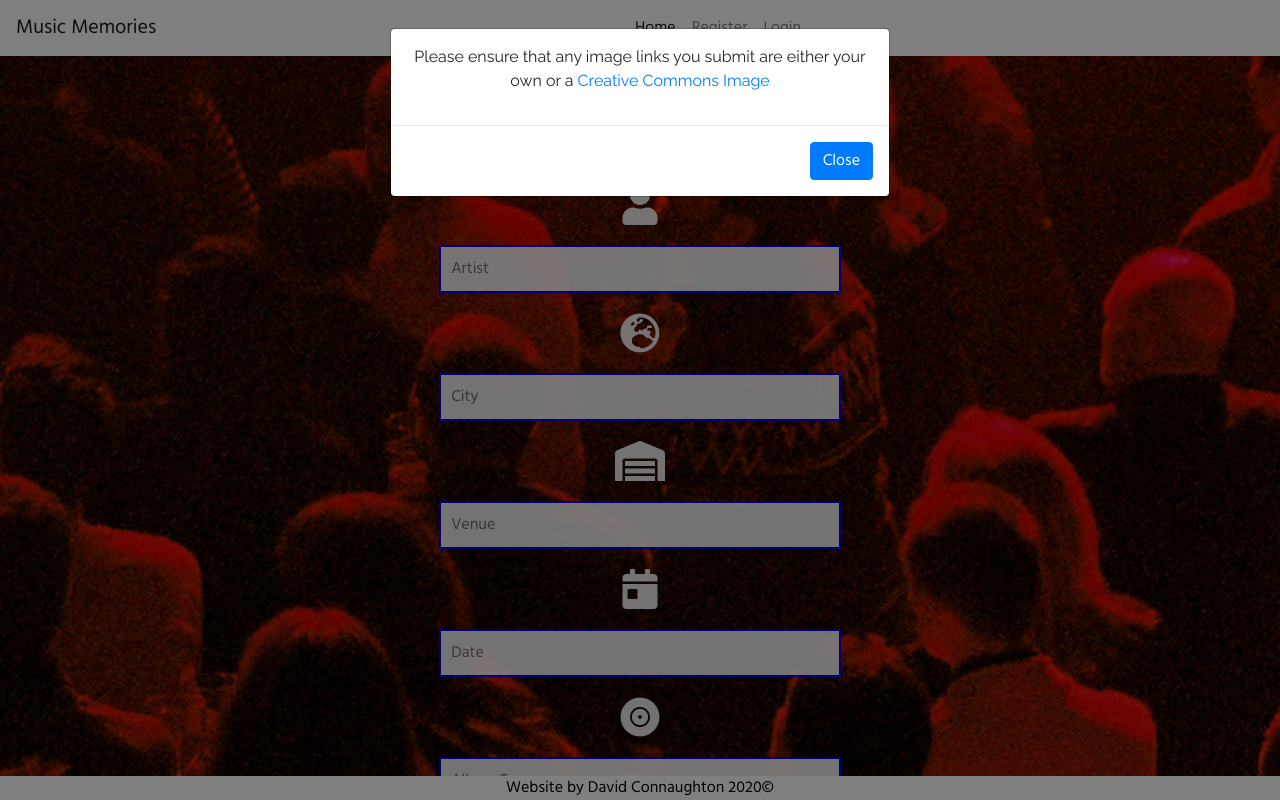
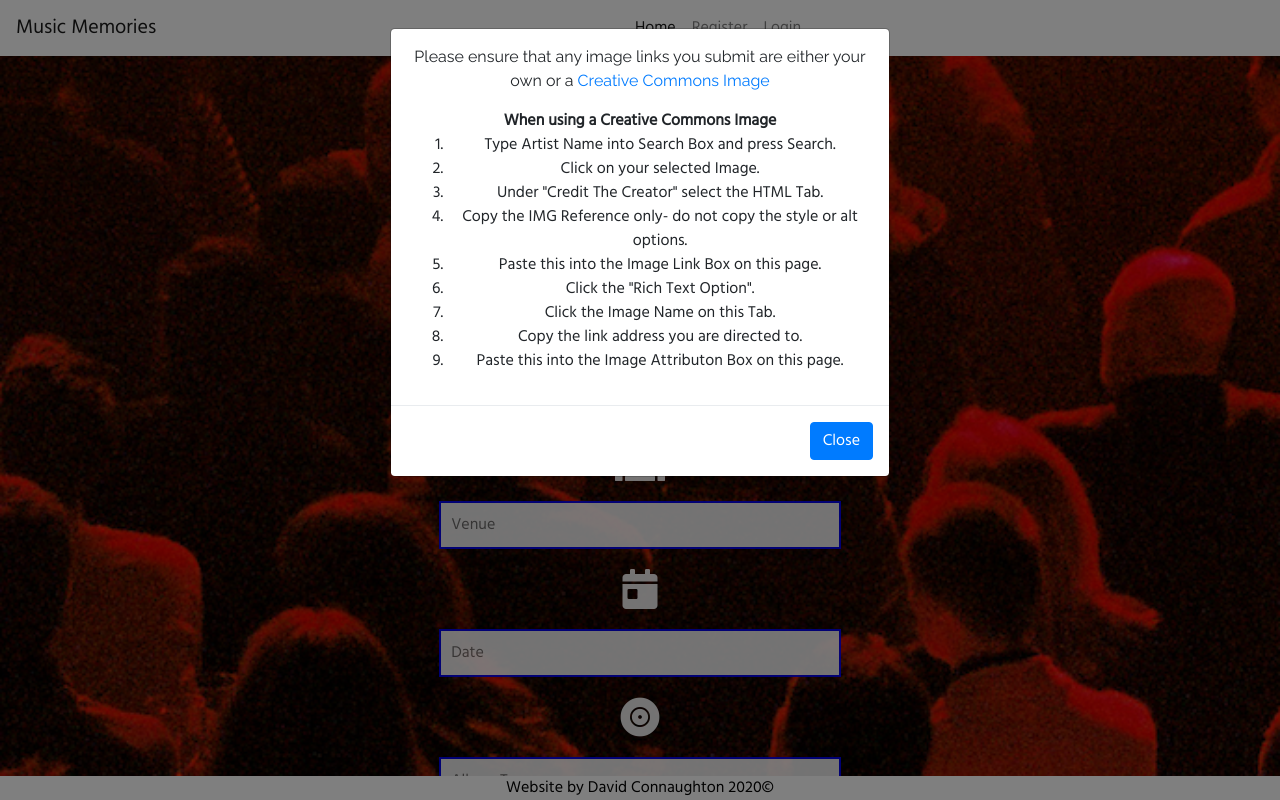
Before and after one commit to Code-Institute-Submissions/music-memories, a Flask app: page /add_concert in a window 1280 px wide. Run offline with Flask 2, Linux system fonts and the light colour scheme; some libraries are stand-ins or nearby versions.

Commit message:
Instructions Added to Modal Box

```diff
--- a/templates/addconcert.html
+++ b/templates/addconcert.html
@@ -103,6 +103,18 @@
                         <p>Please ensure that any image links you submit are either your own or a
                             <a href="https://search.creativecommons.org/" target="_blank">Creative Commons Image</a>
                         </p>
+                        <strong>When using a Creative Commons Image</strong>
+                        <ol>
+                            <li>Type Artist Name into Search Box and press Search.</li>
+                            <li>Click on your selected Image.</li>
+                            <li>Under "Credit The Creator" select the HTML Tab.</li>
+                            <li>Copy the IMG Reference only- do not copy the style or alt options.</li>
+                            <li>Paste this into the Image Link Box on this page.</li>
+                            <li>Click the "Rich Text Option".</li>
+                            <li>Click the Image Name on this Tab.</li>
+                            <li>Copy the link address you are directed to.</li>
+                            <li>Paste this into the Image Attributon Box on this page.</li>
+                        </ol>
                     </div>
                     <div class="modal-footer">
                         <button type="button" class="btn btn-primary" data-dismiss="modal">Close</button>
```
Also changed, not shown: templates/editconcert.html (+12 -0 lines).
